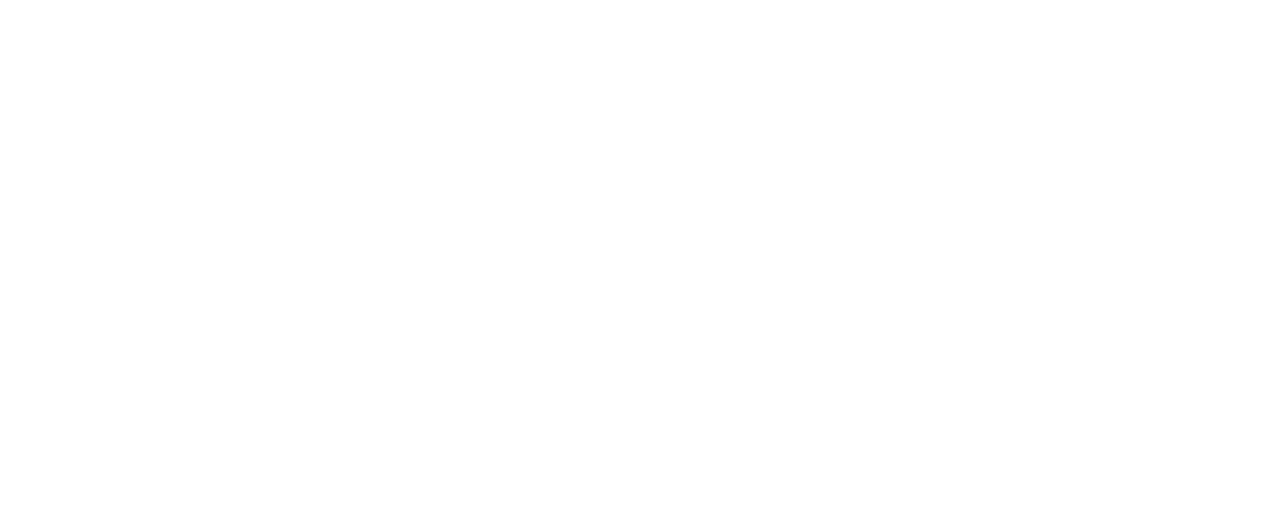
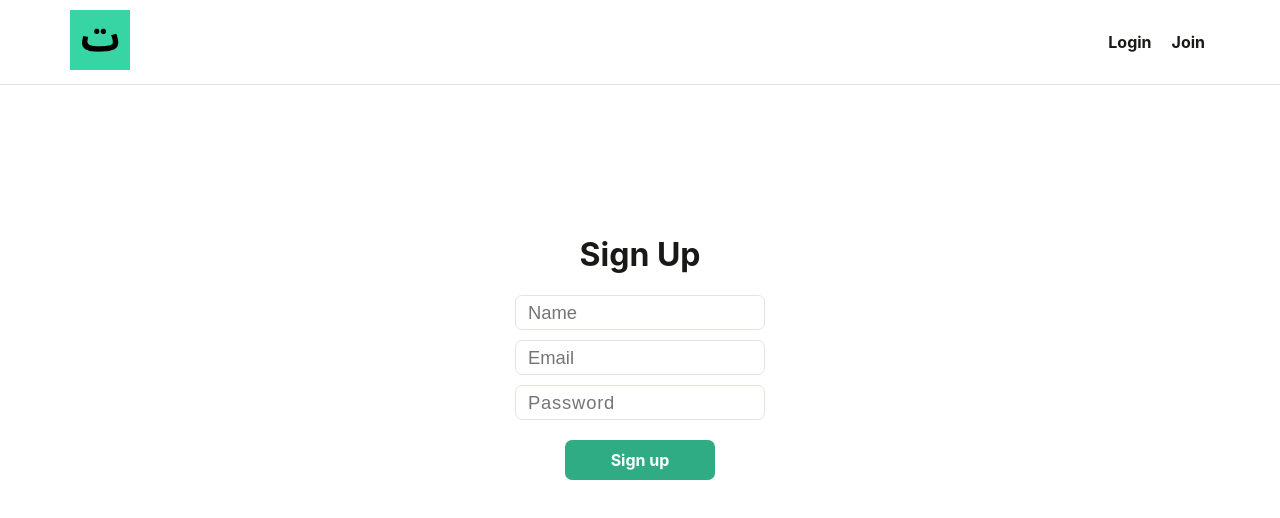
Before and after one commit to muhammadihabk/tamra-frontend, a React (Create React App) app: page /auth/signup in a window 1280 px wide. Before the commit this address had no page. Shown: the top 518 px of the page. Built offline with nearby package versions, Linux system fonts and the light colour scheme.

Commit message:
feat: Sign up form

```diff
--- a/package.json
+++ b/package.json
@@ -7,6 +7,7 @@
     "@testing-library/jest-dom": "^6.6.3",
     "@testing-library/react": "^16.3.0",
     "@testing-library/user-event": "^13.5.0",
+    "axios": "^1.9.0",
     "react": "^19.1.0",
     "react-dom": "^19.1.0",
     "react-router-dom": "^7.6.0",
--- a/src/App.js
+++ b/src/App.js
@@ -1,14 +1,21 @@
+import { Routes, Route } from 'react-router-dom';
 import GlobalNavigation from './routes/global-navigation/global-navigation.component';
 import LandingPage from './routes/landing-page/landing-page.component';
-import { Routes, Route } from 'react-router-dom';
+import { AuthProvider } from './context/auth.context';
+import SignUp from './routes/sign-up/sign-up.component';
 
 function App() {
   return (
-    <Routes>
-      <Route path="/" element={<GlobalNavigation />}>
-        <Route index element={<LandingPage />} />
-      </Route>
-    </Routes>
+    <AuthProvider>
+      <Routes>
+        <Route path="/" element={<GlobalNavigation />}>
+          <Route index element={<LandingPage />} />
+          <Route path="auth/signup" element={<SignUp />} />
+
+          <Route path="me" element={<h1>Profile</h1>} />
+        </Route>
+      </Routes>
+    </AuthProvider>
   );
 }
 
--- /dev/null
+++ b/src/components/button/button.component.jsx
@@ -0,0 +1,13 @@
+import './button.styles.scss';
+
+const Button = (props) => {
+  const { inType, text, classes } = props;
+
+  return (
+    <button className={`basic-button ${classes?.join(' ')}`} type={inType}>
+      {text}
+    </button>
+  );
+};
+
+export default Button;
--- /dev/null
+++ b/src/components/button/button.styles.scss
@@ -0,0 +1,20 @@
+@import '../../index.scss';
+
+.basic-button {
+  margin: 10px 2px;
+  border: none;
+  border-radius: 7px;
+  padding: 10px 16px;
+  inline-size: 150px;
+  background-color: $primary;
+  color: $text-bright;
+  font-size: 1rem;
+  font-family: inherit;
+  font-weight: bold;
+  align-self: center;
+  cursor: pointer;
+}
+
+.basic-button:hover {
+  background-color: $primary-fade;
+}
--- /dev/null
+++ b/src/context/auth.context.js
@@ -0,0 +1,25 @@
+import { createContext, useContext, useState } from 'react';
+
+const AuthContext = createContext({
+  token: null,
+  setToken: () => {},
+  clearToken: () => {},
+});
+
+function AuthProvider({ children }) {
+  const [token, setToken] = useState(null);
+
+  const value = {
+    token,
+    setToken: (newToken) => setToken(newToken),
+    clearToken: () => setToken(null),
+  };
+
+  return <AuthContext.Provider value={value}>{children}</AuthContext.Provider>;
+}
+
+function useAuth() {
+  return useContext(AuthContext);
+}
+
+export { AuthProvider, useAuth };
--- a/src/index.scss
+++ b/src/index.scss
@@ -1,3 +1,16 @@
+/* _________ Variables _________ */
+$primary: #2fac84;
+$primary-fade: #248264;
+
+$text-primary: #191917;
+$text-primary-light: #8a9590;
+$text-bright: #fefefe;
+$text-bright-fade: #f7f7f7;
+
+$brand-gray: #e6e3dd;
+
+$website-background: #fff;
+
 *,
 *::before,
 *::after {
@@ -6,6 +19,7 @@
 
 body {
   margin: 0;
+  color: $text-primary;
   font-family: -apple-system, BlinkMacSystemFont, 'Segoe UI', 'Roboto', 'Oxygen',
     'Ubuntu', 'Cantarell', 'Fira Sans', 'Droid Sans', 'Helvetica Neue',
     sans-serif;
@@ -14,11 +28,11 @@
 }
 
 img {
-  max-inline-size: 100%; /* prevents images from expanding in width beyond their container  */
+  max-inline-size: 100%;
 }
 
-/* _________ Variables _________ */
-$primary: #96f2d7;
-
-$text-primary: #191917;
-$text-primary-light: #8a9590;
+.page-wrapper {
+  margin: 0 auto;
+  margin-block-start: 50px;
+  inline-size: 1000px;
+}
--- a/src/routes/global-navigation/global-navigation.component.jsx
+++ b/src/routes/global-navigation/global-navigation.component.jsx
@@ -1,13 +1,15 @@
-import { Link } from 'react-router-dom';
+import { Link, Outlet } from 'react-router-dom';
 import './global-navigation.styles.scss';
+import { Fragment } from 'react';
 
 function GlobalNavigation() {
   return (
+    <Fragment>
       <nav>
         <ul>
           <li>
             <Link to="/">
-            <img src="images/logo.png" alt="Tamra Logo" />
+              <img src={'/images/logo.png'} alt="Tamra Logo" />
             </Link>
           </li>
           <div>
@@ -20,6 +22,8 @@
           </div>
         </ul>
       </nav>
+      <Outlet />
+    </Fragment>
   );
 }
 
--- a/src/routes/global-navigation/global-navigation.styles.scss
+++ b/src/routes/global-navigation/global-navigation.styles.scss
@@ -1,7 +1,8 @@
 @import '../../index.scss';
 
 nav {
-  border-bottom: 1px rgb(59, 104, 59) solid;
+  border-bottom: 1px $brand-gray solid;
+  padding: 10px 70px;
 
   ul {
     display: flex;
@@ -14,20 +15,29 @@
       inline-size: 60px;
     }
     li {
+      display: flex;
+      align-items: center;
+
       a {
         display: block;
-        padding: 10px 20px;
         text-align: center;
         text-decoration: none;
-        color: $text-primary;
+        align-items: center;
         font-weight: bold;
-        &:hover {
+        color: inherit;
+        &:hover,
+        &:focus-visible {
           color: $text-primary-light;
         }
       }
     }
     div {
       display: flex;
+      gap: 10px;
+
+      a {
+        padding: 5px;
+      }
     }
   }
 }
--- /dev/null
+++ b/src/routes/profile/profile.component.jsx
@@ -0,0 +1,5 @@
+function Profile() {
+  return <div>Profile</div>;
+}
+
+export default Profile;
--- /dev/null
+++ b/src/routes/sign-up/sign-up.component.jsx
@@ -0,0 +1,76 @@
+import { useState } from 'react';
+import Button from '../../components/button/button.component';
+import axios from 'axios';
+import { Navigate, useNavigate } from 'react-router-dom';
+import { useAuth } from '../../context/auth.context';
+import './sign-up.styles.scss';
+
+function SignUp() {
+  const defaultFormFields = {
+    name: '',
+    email: '',
+    password: '',
+  };
+  const { token, setToken } = useAuth();
+  const [formFields, setFormFields] = useState(defaultFormFields);
+  const navigate = useNavigate();
+  if (token) {
+    return <Navigate to="/me" replace />;
+  }
+
+  const handleFormSubmition = async (e) => {
+    e.preventDefault();
+    try {
+      const response = await axios.post(
+        `${process.env.REACT_APP_AUTH_BASE_URL}/sign-up`,
+        formFields
+      );
+
+      setToken(response.data.token);
+      navigate('/me');
+    } catch (error) {
+      console.error(error);
+    }
+  };
+
+  function handleOnChange(e) {
+    const { name, value } = e.target;
+
+    setFormFields({ ...formFields, [name]: value });
+  }
+
+  return (
+    <div className="page-wrapper form-wrapper">
+      <h1>Sign Up</h1>
+      <form className="new-user-form" onSubmit={handleFormSubmition}>
+        <input
+          name="name"
+          placeholder="Name"
+          value={formFields.name}
+          type="text"
+          required
+          onChange={handleOnChange}
+        />
+        <input
+          name="email"
+          placeholder="Email"
+          value={formFields.email}
+          type="email"
+          required
+          onChange={handleOnChange}
+        />
+        <input
+          name="password"
+          placeholder="Password"
+          value={formFields.password}
+          type="password"
+          required
+          onChange={handleOnChange}
+        />
+        <Button inType="submit" text="Sign up" />
+      </form>
+    </div>
+  );
+}
+
+export default SignUp;
--- /dev/null
+++ b/src/routes/sign-up/sign-up.styles.scss
@@ -0,0 +1,39 @@
+@import '../../index.scss';
+
+.form-wrapper {
+  margin-block-start: 150px;
+
+  h1 {
+    text-align: center;
+  }
+}
+
+.new-user-form {
+  display: flex;
+  flex-direction: column;
+  gap: 10px;
+
+  input {
+    inline-size: 250px;
+    block-size: 35px;
+    border: 1px solid $brand-gray;
+    border-radius: 7px;
+    padding: 8px 12px;
+    background-color: #00000000;
+    color: inherit;
+    font-size: 1.15rem;
+    outline: none;
+    align-self: center;
+
+    /* Change autocomplete styles in WebKit */
+    &:-webkit-autofill,
+    &:-webkit-autofill:hover,
+    &:-webkit-autofill:focus {
+      -webkit-text-fill-color: inherit;
+      -webkit-box-shadow: 0 0 0px 1000px $website-background inset;
+    }
+    &[type='password'] {
+      letter-spacing: 0.05rem;
+    }
+  }
+}
```
Also changed, not shown: public/images/logo.png, 1 other file (tests, documents, lock files or other folders). Lines whose indentation alone changed are shown as unchanged.
